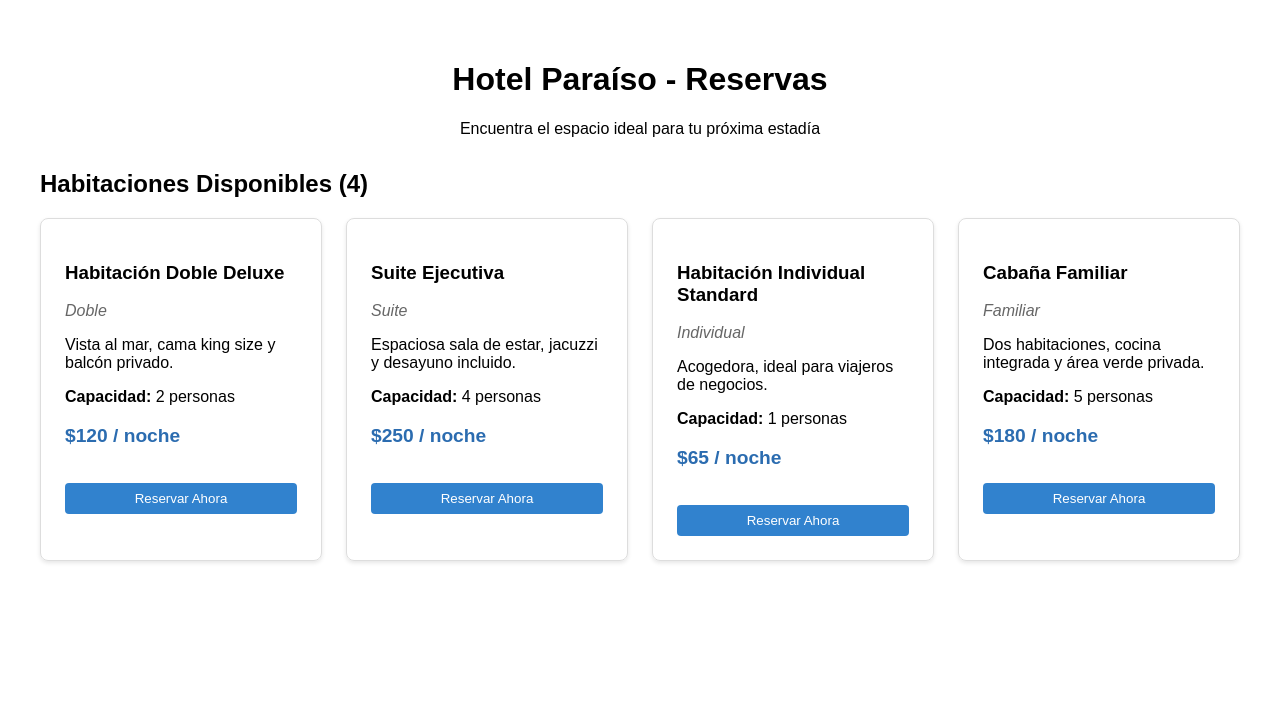
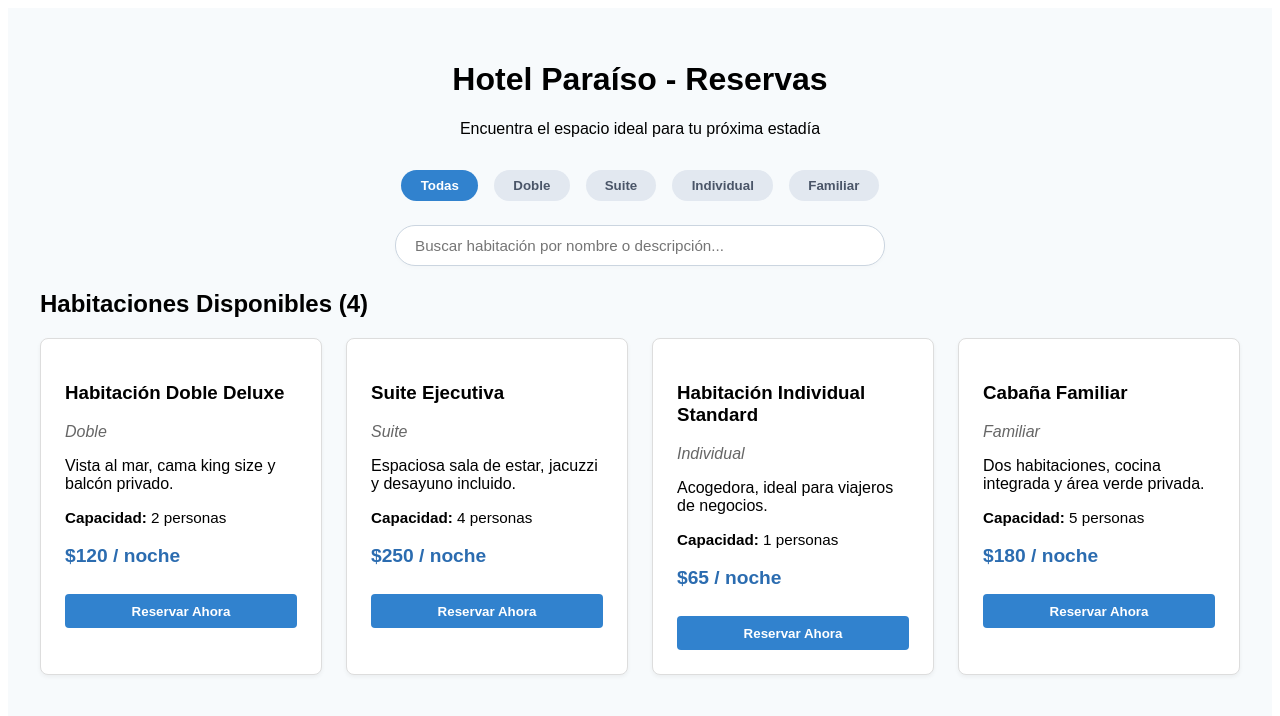
Before and after one commit to bryanopirille-beep/hotel-booking-app, a React (Vite) app: page / in a window 1280 px wide. Shown: the top 716 px of the page. Built offline with nearby package versions, Linux system fonts and the light colour scheme.

Commit message:
feat: agregar historial de reservas y buscador en tiempo real

```diff
--- a/src/App.jsx
+++ b/src/App.jsx
@@ -1,46 +1,141 @@
-import { useState } from "react"
+import React, { useState } from 'react'
+import { RoomCard } from './RoomCard'
 import './App.css'
 
-function App () {
-  // datos de habitaciones de hotel
+function App() {
   const [rooms] = useState([
     { id: 1, name: 'Habitación Doble Deluxe', type: 'Doble', price: 120, capacity: 2, description: 'Vista al mar, cama king size y balcón privado.' },
-    { id: 2, name:  'Suite Ejecutiva', type: 'Suite', price: 250, capacity: 4, description: 'Espaciosa sala de estar, jacuzzi y desayuno incluido.' },
-   { id: 3, name: 'Habitación Individual Standard', type: 'Individual', price: 65, capacity: 1, description: 'Acogedora, ideal para viajeros de negocios.' },
-    { id: 4, name: 'Cabaña Familiar', type: 'Familiar', price: 180, capacity: 5, description: 'Dos habitaciones, cocina integrada y área verde privada.' }
-  ]);
+    { id: 2, name: 'Suite Ejecutiva', type: 'Suite', price: 250, capacity: 4, description: 'Espaciosa sala de estar, jacuzzi y desayuno incluido.' },
+    { id: 3, name: 'Habitación Individual Standard', type: 'Individual', price: 65, capacity: 1, description: 'Acogedora, ideal para viajeros de negocios.' },
+    { id: 4, name: 'Cabaña Familiar', type: 'Familiar', price: 180, capacity: 5, description: 'Dos habitaciones, cocina integrada y área verde privada.' },
+  ])
+
+  const [selectedCategory, setSelectedCategory] = useState('Todas')
+  const [selectedRoom, setSelectedRoom] = useState(null)
+  const [clientName, setClientName] = useState('')
+  const [reservations, setReservations] = useState([])
+  const [searchQuery, setSearchQuery] = useState('')
+
+  const handleReserve = (room) => {
+    setSelectedRoom(room)
+  }
+
+  const filteredRooms = rooms.filter(room => {
+    const matchesCategory = selectedCategory === 'Todas' || room.type === selectedCategory;
+    const matchesSearch = room.name.toLowerCase().includes(searchQuery.toLowerCase()) ||
+                          room.description.toLowerCase().includes(searchQuery.toLowerCase());
+    return matchesCategory && matchesSearch;
+  })
 
   return (
-    <div className="hotel-app" style={{ padding: '2rem', fontFamily: 'Arial, sans-serif' }}>
+    <div className="hotel-app" style={{ padding: '2rem', fontFamily: 'sans-serif', backgroundColor: '#f7fafc', minHeight: '100vh' }}>
       <header style={{ textAlign: 'center', marginBottom: '2rem' }}>
         <h1>Hotel Paraíso - Reservas</h1>
         <p>Encuentra el espacio ideal para tu próxima estadía</p>
       </header>
 
-      <main>
-        <section>
-          <h2>Habitaciones Disponibles ({rooms.length})</h2>
+      {/* Botones de Categoría */}
+      <div style={{ display: 'flex', justifyContent: 'center', gap: '1rem', marginBottom: '1.5rem', flexWrap: 'wrap' }}>
+        {['Todas', 'Doble', 'Suite', 'Individual', 'Familiar'].map((category) => (
+          <button
+            key={category}
+            onClick={() => setSelectedCategory(category)}
+            style={{
+              padding: '0.5rem 1.2rem',
+              borderRadius: '20px',
+              border: 'none',
+              backgroundColor: selectedCategory === category ? '#3182ce' : '#e2e8f0',
+              color: selectedCategory === category ? 'white' : '#4a5568',
+              cursor: 'pointer',
+              fontWeight: 'bold',
+              transition: 'background-color 0.2s'
+            }}
+          >
+            {category}
+          </button>
+        ))}
+      </div>
 
-          <div style={{ display: 'grid', gridTemplateColumns: 'repeat(auto-fit, minmax(250px, 1fr))', gap: '1.5rem', marginTop: '1rem' }}>
-            {rooms.map((room) => (
-              <div key={room.id} style={{ border: '1px solid #ddd', borderRadius: '8px', padding: '1.5rem', boxShadow: '0 2px 4px rgba(0,0,0,0.1)' }}>
-                <h3>{room.name}</h3>
-                <p style={{ color: '#666', fontStyle: 'italic' }}>{room.type}</p>
-                <p>{room.description}</p>
-                <p><strong>Capacidad:</strong> {room.capacity} personas</p>
-                <p style={{ fontSize: '1.2rem', color: '#2b6cb0', fontWeight: 'bold' }}>${room.price} / noche</p>
-                <button
-                  style={{ backgroundColor: '#3182ce', color: 'white', border: 'none', padding: '0.5rem 1rem', borderRadius: '4px', cursor: 'pointer', width: '100%', marginTop: '1rem' }}
-                  onClick={() => alert(`Reservando: ${room.name}`)}
-                >
-                  Reservar Ahora
-                </button>
-              </div>
+      {/* Barra de Búsqueda por Texto */}
+      <div style={{ marginBottom: '1.5rem', textAlign: 'center' }}>
+        <input
+          type="text"
+          placeholder="Buscar habitación por nombre o descripción..."
+          value={searchQuery}
+          onChange={(e) => setSearchQuery(e.target.value)}
+          style={{
+            padding: '0.7rem 1.2rem',
+            width: '100%',
+            maxWidth: '450px',
+            borderRadius: '20px',
+            border: '1px solid #cbd5e0',
+            outline: 'none',
+            fontSize: '0.95rem',
+            boxShadow: '0 2px 4px rgba(0,0,0,0.02)'
+          }}
+        />
+      </div>
+
+      <section>
+        <h2>Habitaciones Disponibles ({filteredRooms.length})</h2>
+        <div style={{ display: 'grid', gridTemplateColumns: 'repeat(auto-fit, minmax(280px, 1fr))', gap: '1.5rem', marginTop: '1rem' }}>
+          {filteredRooms.map((room) => (
+            <RoomCard key={room.id} room={room} onReserve={handleReserve} />
+          ))}
+        </div>
+      </section>
+
+      {/* Formulario de reserva */}
+      {selectedRoom && (
+        <div style={{ marginTop: '2rem', padding: '1.5rem', backgroundColor: 'white', borderRadius: '8px', border: '1px solid #cbd5e0' }}>
+          <h3>Completar Reserva para: {selectedRoom.name}</h3>
+          <p>Precio por noche: ${selectedRoom.price}</p>
+          <form onSubmit={(e) => {
+            e.preventDefault()
+            const newReservation = {
+              id: Date.now(),
+              roomName: selectedRoom.name,
+              client: clientName,
+              price: selectedRoom.price
+            }
+            setReservations([...reservations, newReservation])
+            alert(`¡Reserva exitosa para ${clientName} en la ${selectedRoom.name}!`)
+            setSelectedRoom(null)
+            setClientName('')
+          }}>
+            <div style={{ marginBottom: '1rem' }}>
+              <label style={{ display: 'block', marginBottom: '0.5rem' }}>Tu Nombre:</label>
+              <input
+                type="text"
+                value={clientName}
+                onChange={(e) => setClientName(e.target.value)}
+                required
+                style={{ padding: '0.5rem', width: '100%', maxWidth: '300px', borderRadius: '4px', border: '1px solid #ccc' }}
+              />
+            </div>
+            <button type="submit" style={{ backgroundColor: '#48bb78', color: 'white', border: 'none', padding: '0.6rem 1.2rem', borderRadius: '4px', cursor: 'pointer', fontWeight: 'bold' }}>
+              Confirmar Reserva
+            </button>
+          </form>
+        </div>
+      )}
+
+      {/* Historial de Reservas */}
+      {reservations.length > 0 && (
+        <div style={{ marginTop: '3rem', padding: '1.5rem', backgroundColor: 'white', borderRadius: '8px', border: '1px solid #cbd5e0' }}>
+          <h3>Mis Reservas Confirmadas ({reservations.length})</h3>
+          <ul style={{ listStyleType: 'none', padding: 0, marginTop: '1rem' }}>
+            {reservations.map((res) => (
+              <li key={res.id} style={{ padding: '0.8rem', marginBottom: '0.5rem', backgroundColor: '#f7fafc', borderRadius: '6px', border: '1px solid #e2e8f0', display: 'flex', justifyContent: 'space-between', alignItems: 'center' }}>
+                <span><strong>{res.roomName}</strong> — Cliente: {res.client}</span>
+                <span style={{ color: '#2b6cb0', fontWeight: 'bold' }}>${res.price}</span>
+              </li>
             ))}
-          </div>
-        </section>
-     </main>
+          </ul>
+        </div>
+      )}
     </div>
   )
 }
+
 export default App
--- /dev/null
+++ b/src/RoomCard.jsx
@@ -0,0 +1,31 @@
+import React from 'react'
+
+export function RoomCard({ room, onReserve }) {
+  return (
+    <div style={{ border: '1px solid #ddd', borderRadius: '8px', padding: '1.5rem', backgroundColor: '#fff', boxShadow: '0 2px 4px rgba(0,0,0,0.05)' }}>
+      <h3>{room.name}</h3>
+      <p style={{ color: '#666', fontStyle: 'italic' }}>{room.type}</p>
+      <p>{room.description}</p>
+      <p style={{ fontSize: '0.95rem' }}><strong>Capacidad:</strong> {room.capacity} personas</p>
+      <p style={{ fontSize: '1.2rem', color: '#2b6cb0', fontWeight: 'bold' }}>
+        ${room.price} / noche
+      </p>
+      <button
+        onClick={() => onReserve(room)}
+        style={{
+          backgroundColor: '#3182ce',
+          color: 'white',
+          border: 'none',
+          padding: '0.6rem 1.2rem',
+          borderRadius: '4px',
+          cursor: 'pointer',
+          fontWeight: 'bold',
+          width: '100%',
+          marginTop: '0.5rem'
+        }}
+      >
+        Reservar Ahora
+      </button>
+    </div>
+  )
+}
```
